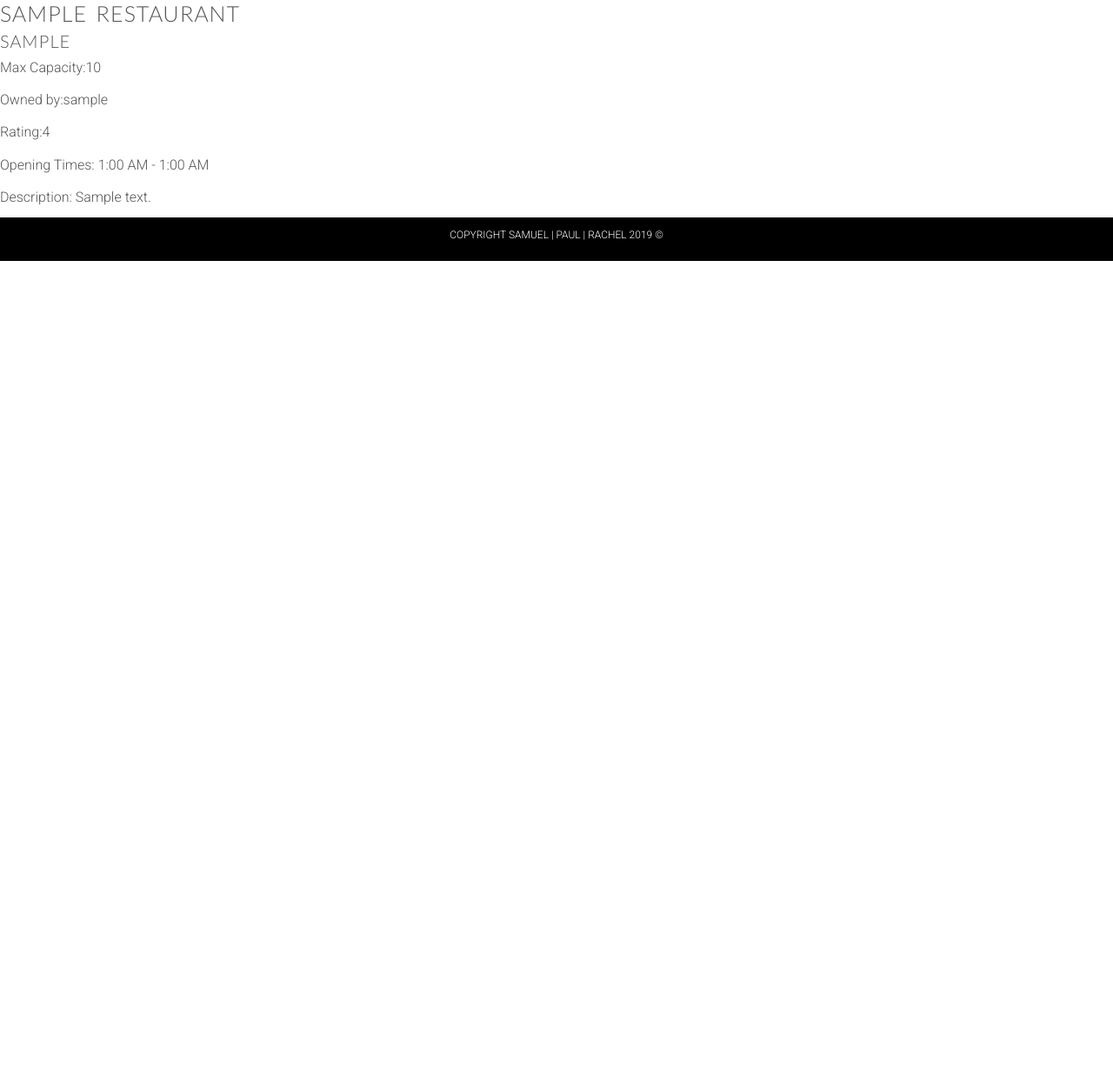
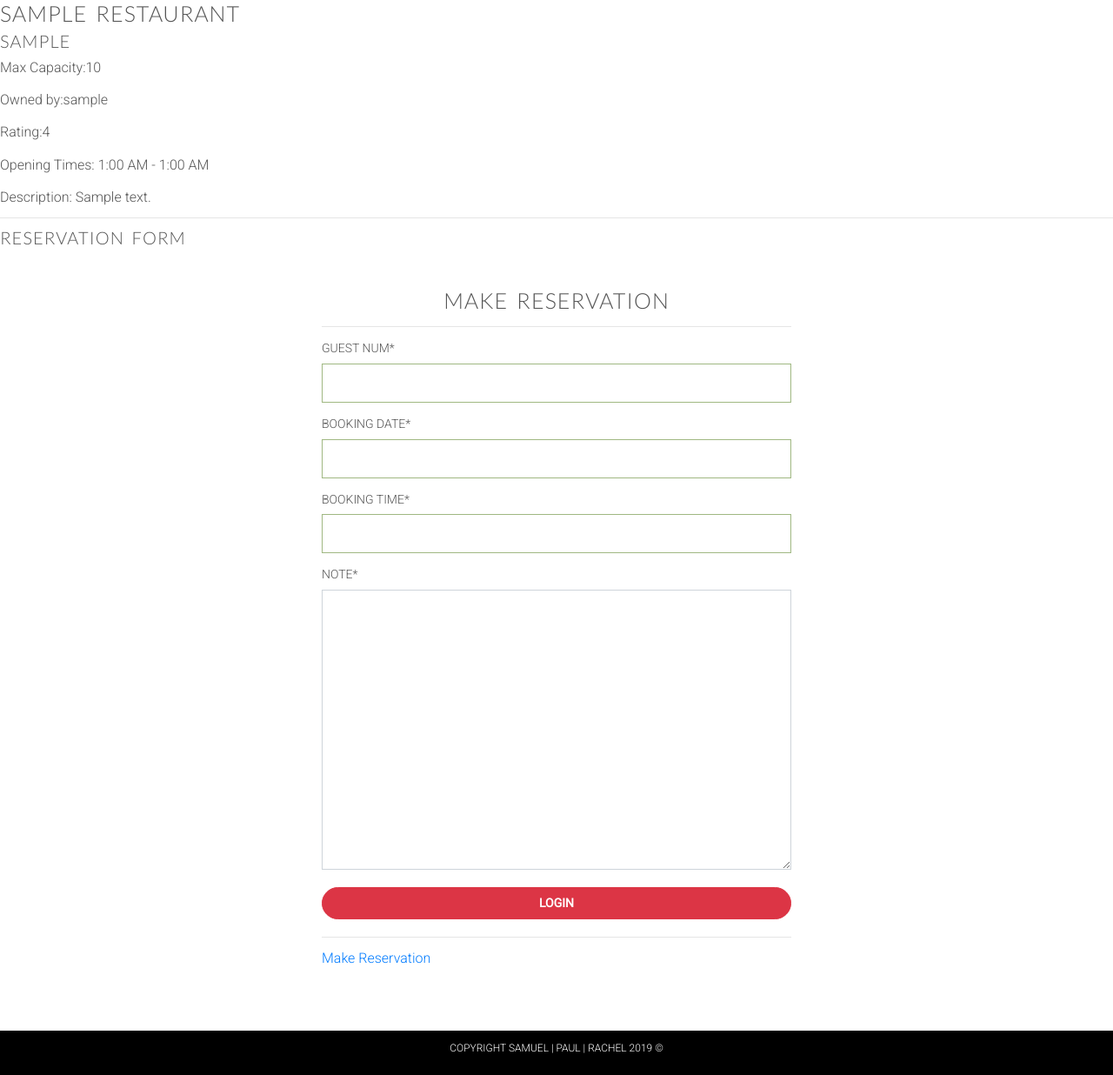
Before and after one commit to rchan3/restaurant_booking_app, a Django app: page /restaurants/1/ in a window 1280 px wide. Shown: the part 60-1296 px from the top of the page at 87% size. Before the commit the page ends 800 px from the top, so only its background shows below. Run offline with Django 3.2, Linux system fonts and the light colour scheme; tables that the repository leaves empty hold one stand-in row (Sample ...); some libraries are stand-ins or nearby versions.

Commit message:
reservation create method started...

```diff
--- a/main_app/forms.py
+++ b/main_app/forms.py
@@ -1,5 +1,5 @@
 from django import forms
-from .models import Profile
+from .models import Profile, Reservation
 from django.contrib.auth.models import User
 from django.contrib.auth.forms import UserCreationForm
 
@@ -21,3 +21,13 @@ class ProfileCreateForm(forms.ModelForm):
 	class Meta:
 		model = Profile
 		fields = ['first_name', 'last_name', 'phone', 'location']
+
+class ReservationCreateForm(forms.ModelForm):
+	guest_num = forms.IntegerField()
+	booking_date = forms.DateField()
+	booking_time = forms.IntegerField()
+	note = forms.CharField(widget=forms.Textarea)
+
+	class Meta:
+		model = Reservation
+		fields = ['guest_num', 'booking_date', 'booking_time', 'note']
--- a/main_app/models.py
+++ b/main_app/models.py
@@ -8,7 +8,7 @@ class Restaurant(models.Model):
   name = models.CharField(max_length=100)
   location = models.CharField(max_length=100)
   max_capacity = models.IntegerField()
-  # reservations = models.ManyToManyField(Reservation, on_delete=models.CASCADE)
+  current_capacity = models.IntegerField(default=0)
   owner = models.ForeignKey(User, on_delete=models.CASCADE)
   rating = models.IntegerField(default=5,validators=[MinValueValidator(0),MaxValueValidator(5)])
   opening_time = models.IntegerField(default=9,validators=[MinValueValidator(0),MaxValueValidator(24)])
@@ -20,6 +20,19 @@ class Restaurant(models.Model):
 
   def get_absolute_url(self):
       return reverse('detail', kwargs={'restaurant_id': self.id})
+
+  def get_current_capacity(self):
+    return self.max_capacity
+
+  def is_space_available(self, reservation):
+    if self.max_capacity < int(reservation['guest_num']):
+      return True
+    else:
+      return False
+
+  def update_capacity(self, reservation):
+    self.max_capacity -= int(reservation['guest_num'])
+    return self.max_capacity
 
 class Menu_Item(models.Model):
   restaurant = models.ForeignKey(Restaurant,on_delete=models.CASCADE)
@@ -45,6 +58,7 @@ class Reservation(models.Model):
   customer = models.ForeignKey(User, on_delete=models.CASCADE)
   restaurant = models.ForeignKey(Restaurant, on_delete=models.CASCADE)
   guest_num = models.IntegerField(default=1)
+  note = models.CharField(default="", max_length=300, null=True)
   menu_item = models.ForeignKey(Menu_Item, null=True, blank=True, on_delete=models.SET_NULL)
   booking_date = models.DateTimeField(default=datetime.now)
   booking_time = models.IntegerField(default=16,validators=[MinValueValidator(16),MaxValueValidator(23)])
--- a/main_app/templates/main_app/restaurant_form.html
+++ b/main_app/templates/main_app/restaurant_form.html
@@ -5,6 +5,7 @@
         <table>
           {{ form.as_table }}
         </table>
+        <input type="hidden" name="next" value="{{ request.path }}">
         <input type="submit" value="Submit!" class="btn">
       </form>
 {% endblock %}
--- a/main_app/templates/restaurant/detail.html
+++ b/main_app/templates/restaurant/detail.html
@@ -27,5 +28,26 @@
 
     {% endif %}
 </p>
-<p>Description: {{restaurant.description}}</p>
+<p>Description: {{restaurant.description}}</p><hr>
+
+<h2>Reservation Form</h2>
+<div class="container">
+    <div class="row">
+        <div class="col-sm-6 offset-sm-3">
+            <div class="form-wrapper">
+                <h1 class="title text-center">Make Reservation</h1><hr>
+                <form class="form" action="{% url 'newReservation' restaurant.id %}" method="POST" >
+                    {% csrf_token %}
+
+                    {{ reservationForm| crispy }}
+                    <input type="submit" value="Login" class="btn btn-danger btn-block">
+
+                    <hr>
+                    <input type="hidden" name="next" value="{{ next }}">
+                    <p><a href="{% url 'signup' %}">Make Reservation</a></p>
+                </form>
+            </div>
+        </div>
+    </div>
+</div>
 {% endblock %}
--- a/main_app/urls.py
+++ b/main_app/urls.py
@@ -12,4 +12,5 @@ urlpatterns = [
     path('profile/', views.dashboard, name='user_dashboard'),
     path('restaurants/<int:restaurant_id>/', views.restaurant_detail, name='rdetail'),
     path('restaurants/new-restaurant/', views.RestaurantCreate.as_view(), name='rnew'),
+    path('restaurants/<int:restaurant_id>/reservations/create', views.create_reservation, name='newReservation'),
 ]
--- a/main_app/views.py
+++ b/main_app/views.py
@@ -1,4 +1,4 @@
-from .models import Profile, Restaurant
+from .models import Profile, Restaurant, Reservation
 
 from django.views.generic.edit import CreateView
 from django.contrib.auth.decorators import login_required
@@ -6,8 +6,7 @@ from django.contrib.auth import login
 from django.contrib.auth.mixins import LoginRequiredMixin
 from django.contrib import messages
 from django.shortcuts import render, redirect
-
-from .forms import UserRegisterForm, ProfileCreateForm, UserUpdateForm
+from .forms import UserRegisterForm, ProfileCreateForm, UserUpdateForm, ReservationCreateForm
 
 def home(request):
   return render(request, 'index.html')
@@ -18,7 +17,8 @@ def restaurants(request):
 
 def restaurant_detail(request, restaurant_id):
   restaurant = Restaurant.objects.get(id=restaurant_id)
-  return render(request, 'restaurant/detail.html', { 'restaurant': restaurant })
+  form = ReservationCreateForm()
+  return render(request, 'restaurant/detail.html', { 'restaurant': restaurant, 'reservationForm': form })
 
 class RestaurantCreate(LoginRequiredMixin, CreateView):
   model = Restaurant
@@ -71,3 +71,20 @@ def dashboard(request):
     usr_form = UserUpdateForm(instance=request.user)
     context = { 'userForm': usr_form, 'profileForm': p_form}
     return render(request, 'user/dashboard.html', context)
+
+@login_required
+def create_reservation(request, restaurant_id):
+  form = ReservationCreateForm(request.POST)
+  restaurant = Restaurant.objects.get(id=restaurant_id)
+
+  if form.is_valid():
+    reservation_data = form.cleaned_data
+    if restaurant.is_space_available(reservation_data):
+      updated_capacity = restaurant.update_capacity(reservation_data)
+      new_reservation = form.save(commit=False)
+      new_reservation.customer = request.user
+      new_reservation.restaurant = restaurant
+      new_reservation.save()
+      restaurant.save()
+    else:
+      raise ValueError("No available space for that time slot...")
```
Also changed, not shown: other parts of main_app/templates/restaurant/detail.html (+1 -0 lines), main_app/migrations/0003_restaurant_current_capacity.py (added), main_app/migrations/0004_reservation_note.py (added).
